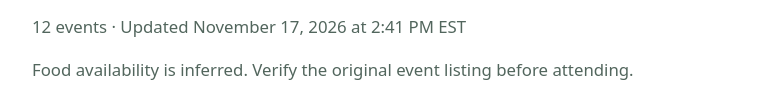
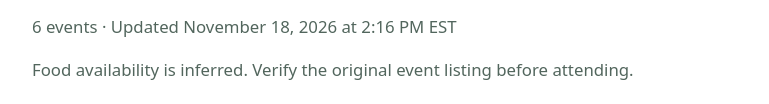
Before and after one commit to Ianyliu/dartmouth-food-events, a plain HTML site: page docs/index.html in a window 1280 px wide. Shown: the part 369-473 px from the top of the page, without its empty margins (256-1025 px from the left). Drawn offline with Linux system fonts and the light colour scheme.

Commit message:
chore: update calendar feed

```diff
--- a/docs/index.html
+++ b/docs/index.html
@@ -30,7 +30,7 @@
     <code>https://ianyliu.github.io/dartmouth-food-events/free-food-dartmouth.ics</code>. Subscribing receives future updates; importing
     the file is a one-time copy.
   </p>
-  <p class="meta">12 events · Updated November 17, 2026 at 2:41 PM EST</p>
+  <p class="meta">6 events · Updated November 18, 2026 at 2:16 PM EST</p>
   <p class="meta">
     Food availability is inferred. Verify the original event listing before attending.
   </p>
```
Also changed, not shown: 1 other file.
